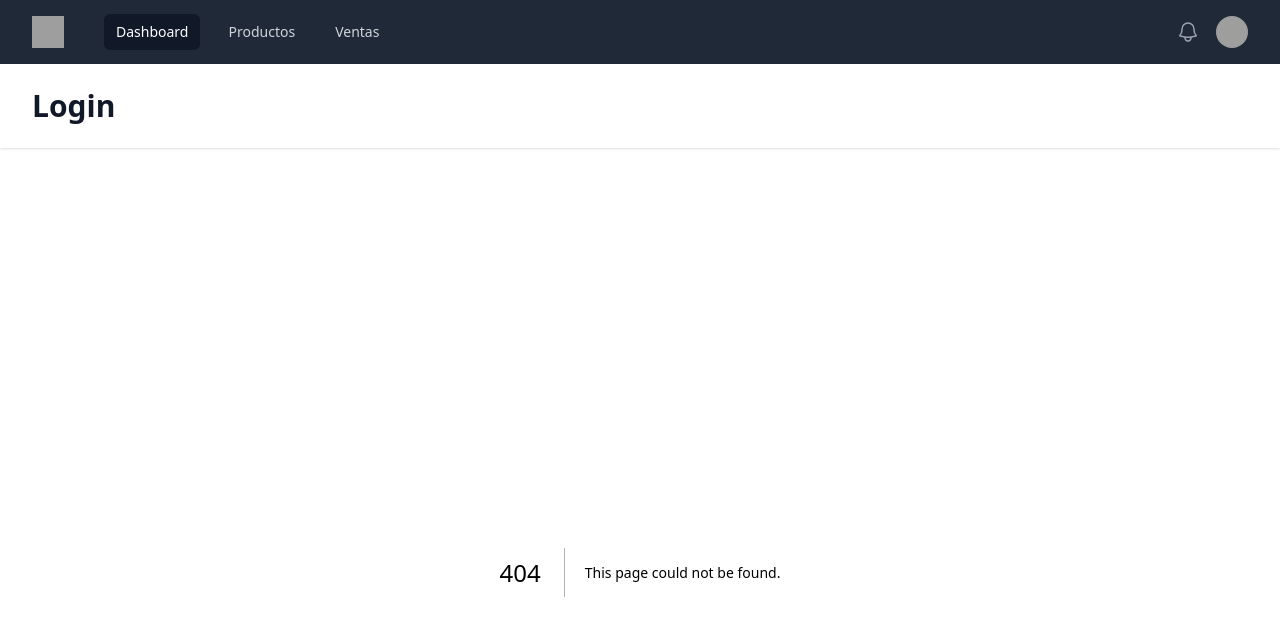
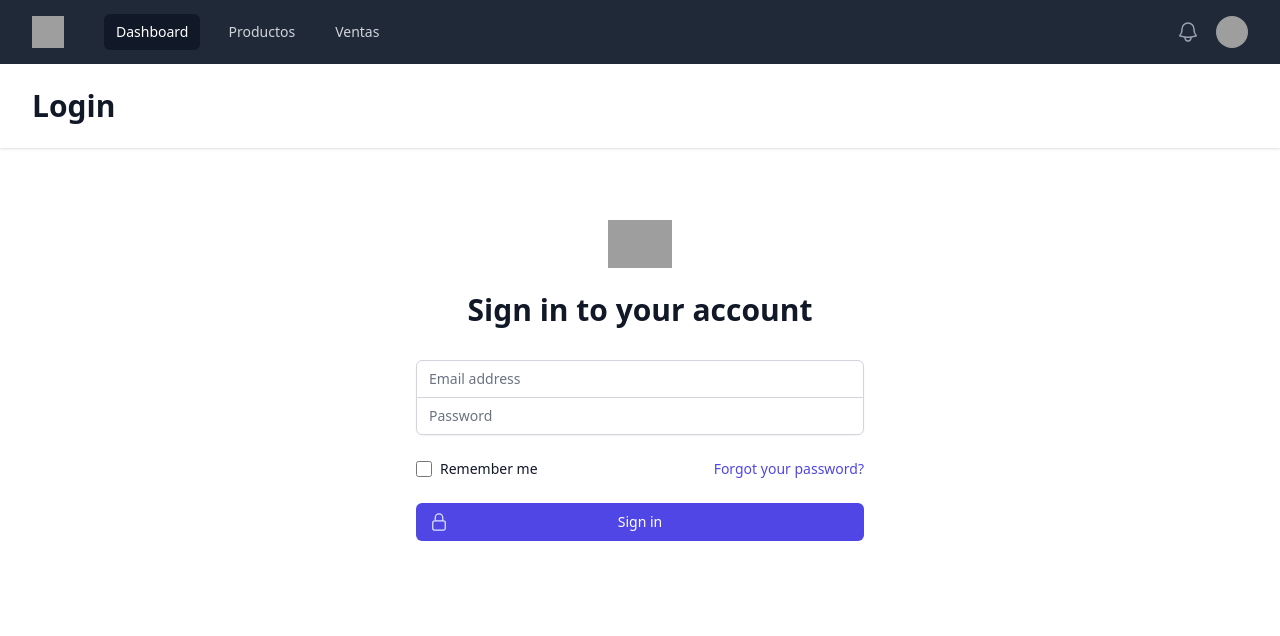
Before and after one commit to danielbatres/professional-nextjs-shop, a Next.js app: page /login in a window 1280 px wide. Before the commit this address had no page. Shown: the top 636 px of the page. Built offline with nearby package versions, Linux system fonts and the light colour scheme; grey boxes are pictures that could not be loaded.

Commit message:
Logic for Login component

```diff
--- a/src/components/LoginPage.jsx
+++ b/src/components/LoginPage.jsx
@@ -1,6 +1,17 @@
-import { LockClosedIcon } from '@heroicons/react/solid';
+import { LockClosedIcon } from "@heroicons/react/24/outline";
+import { useRef } from "react";
 
 export default function LoginPage() {
+  const emailRef = useRef(null);
+  const passwordRef = useRef(null);
+
+  const handleSubmit = event => {
+    event.preventDefault();
+
+    const email = emailRef.current.value;
+    const password = passwordRef.current.value;
+  }
+
   return (
     <>
       <div className="min-h-full flex items-center justify-center py-12 px-4 sm:px-6 lg:px-8">
@@ -9,14 +20,14 @@
             <img className="mx-auto h-12 w-auto" src="https://tailwindui.com/img/logos/workflow-mark-indigo-600.svg" alt="Workflow" />
             <h2 className="mt-6 text-center text-3xl font-extrabold text-gray-900">Sign in to your account</h2>
           </div>
-          <Form className="mt-8 space-y-6" action="#" method="POST">
+          <form className="mt-8 space-y-6" onSubmit={handleSubmit}>
             <input type="hidden" name="remember" defaultValue="true" />
             <div className="rounded-md shadow-sm -space-y-px">
               <div>
                 <label htmlFor="email-address" className="sr-only">
                   Email address
                 </label>
-                <Field
+                <input
                   id="email-address"
                   name="email"
                   type="email"
@@ -24,13 +35,14 @@
                   required
                   className="appearance-none rounded-none relative block w-full px-3 py-2 border border-gray-300 placeholder-gray-500 text-gray-900 rounded-t-md focus:outline-none focus:ring-indigo-500 focus:border-indigo-500 focus:z-10 sm:text-sm"
                   placeholder="Email address"
+                  ref={emailRef}
                 />
               </div>
               <div>
                 <label htmlFor="password" className="sr-only">
                   Password
                 </label>
-                <Field
+                <input
                   id="password"
                   name="password"
                   type="password"
@@ -38,6 +50,7 @@
                   required
                   className="appearance-none rounded-none relative block w-full px-3 py-2 border border-gray-300 placeholder-gray-500 text-gray-900 rounded-b-md focus:outline-none focus:ring-indigo-500 focus:border-indigo-500 focus:z-10 sm:text-sm"
                   placeholder="Password"
+                  ref={passwordRef}
                 />
               </div>
             </div>
@@ -63,12 +76,12 @@
                 className="group relative w-full flex justify-center py-2 px-4 border border-transparent text-sm font-medium rounded-md text-white bg-indigo-600 hover:bg-indigo-700 focus:outline-none focus:ring-2 focus:ring-offset-2 focus:ring-indigo-500"
               >
                 <span className="absolute left-0 inset-y-0 flex items-center pl-3">
-                  <LockClosedIcon className="h-5 w-5 text-indigo-500 group-hover:text-indigo-400" aria-hidden="true" />
+                  <LockClosedIcon className="h-5 w-5 text-indigo-100 group-hover:text-indigo-400" aria-hidden="true" />
                 </span>
                 Sign in
               </button>
             </div>
-          </Form>
+          </form>
         </div>
       </div>
     </>
--- /dev/null
+++ b/src/pages/login.js
@@ -0,0 +1,7 @@
+import LoginPage from "@components/LoginPage";
+
+export default function Login() {
+  return (
+    <LoginPage />
+  );
+}
```
